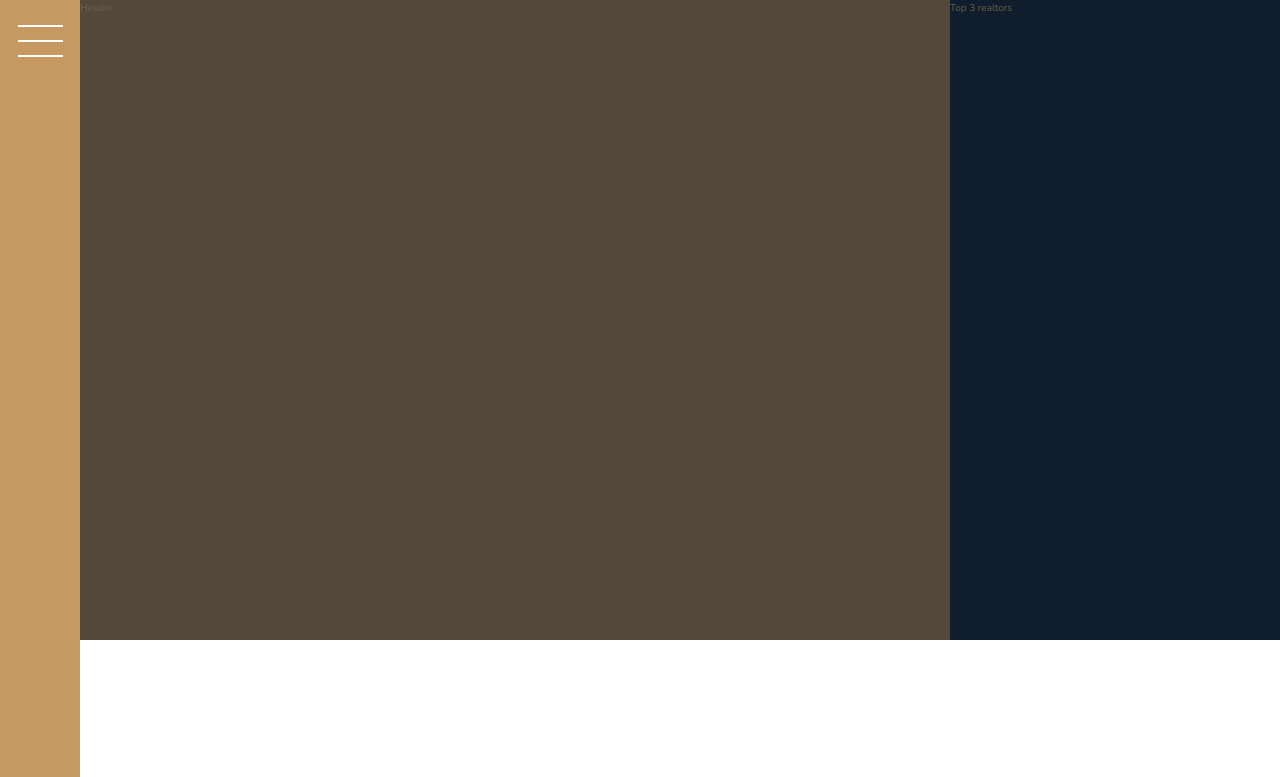
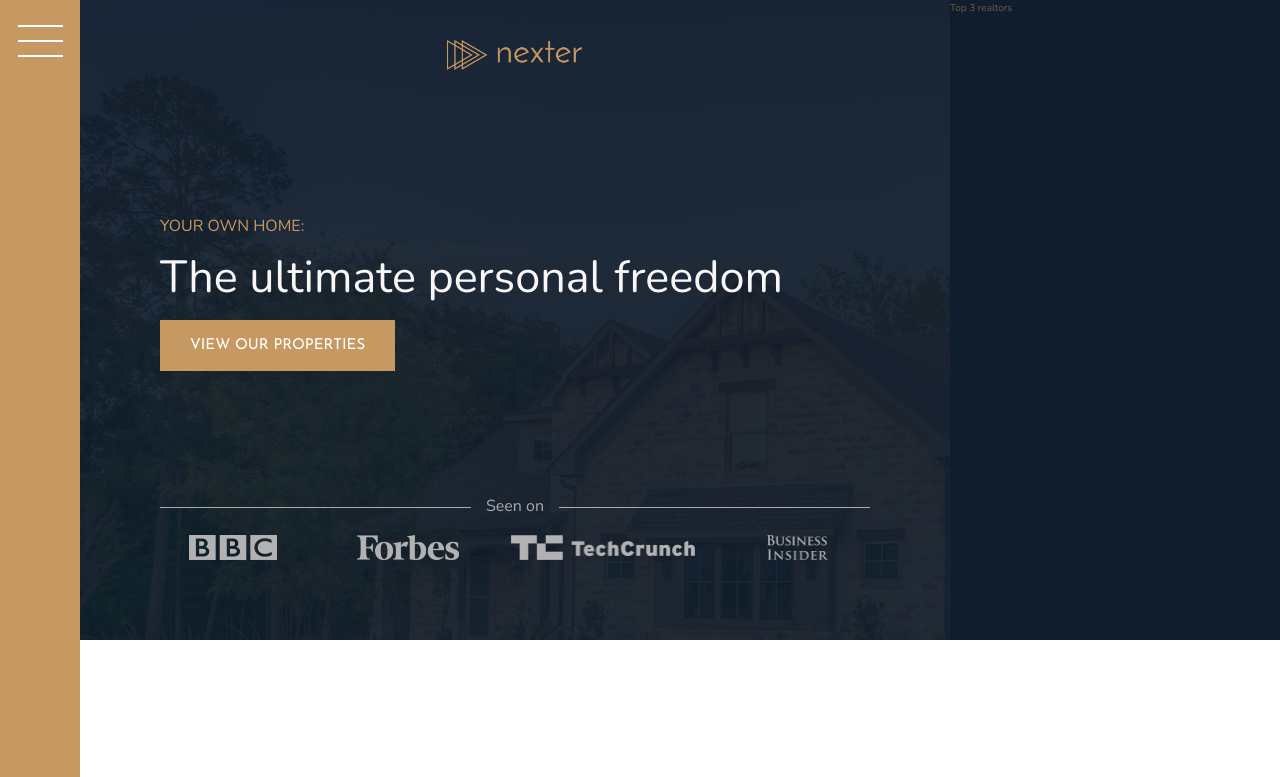
Before and after one commit to Mietlicha/Nexter, a website: page index.html in a window 1280 px wide. Shown: the top 777 px of the page. Drawn offline with nearby package versions, Linux system fonts and the light colour scheme.

Commit message:
add header section

```diff
--- a/index.html
+++ b/index.html
@@ -14,7 +14,19 @@
   </head>
   <body class="container">
     <div class="sidebar"><button class="nav-btn"></button></div>
-    <header class="header">Header</header>
+    <header class="header">
+      <img src="img/logo.png" alt="Nexter logo" class="header__logo" />
+      <h3 class="heading-3">Your own home:</h3>
+      <h1 class="heading-1">The ultimate personal freedom</h1>
+      <button class="btn header__btn">View our properties</button>
+      <div class="header__seenon-text">Seen on</div>
+      <div class="header__seenon-logos">
+        <img src="img/logo-bbc.png" alt="BBC logo" />
+        <img src="img/logo-forbes.png" alt="forbes logo" />
+        <img src="img/logo-techcrunch.png" alt="techcrunch logo" />
+        <img src="img/logo-bi.png" alt="Buiness insider logo" />
+      </div>
+    </header>
     <div class="realators">Top 3 realtors</div>
     <section class="features">
       <div class="feature">
--- a/package.json
+++ b/package.json
@@ -19,6 +19,6 @@
     "concat": "^1.0.3",
     "node-sass": "^4.5.3",
     "npm-run-all": "^4.1.1",
-    "postcss-cli": "^4.1.1"
+    "postcss-cli": "^7.1.1"
   }
 }
--- a/sass/_header.scss
+++ b/sass/_header.scss
@@ -1,4 +1,55 @@
 .header {
   background-color: $color-grey-dark-1;
   grid-column: full-start / col-end 6;
+  background-image: linear-gradient(
+      rgba($color-secondary, 0.93),
+      rgba($color-secondary, 0.93)
+    ),
+    url(../img/hero.jpeg);
+  padding: 8rem;
+  padding-top: 4rem;
+  display: grid;
+  grid-template-rows: 1fr min-content 5rem 1fr;
+  grid-row-gap: 1.5rem;
+  grid-row-gap: 1.5rem;
+  justify-content: center;
+
+  &__logo {
+    height: 3rem;
+    justify-self: center;
+  }
+
+  &__seenon-text {
+    display: grid;
+    grid-template-columns: 1fr max-content 1fr;
+    grid-column-gap: 1.5rem;
+    align-items: center;
+
+    font-size: 1.6rem;
+    color: $color-grey-light-2;
+
+    &::before,
+    &::after {
+      content: '';
+      height: 1px;
+      display: block;
+      background-color: currentColor;
+    }
+  }
+
+  &__seenon-logos {
+    display: grid;
+    grid-template-columns: repeat(4, 1fr);
+    grid-column-gap: 3rem;
+    justify-items: center;
+    img {
+      height: 2.5rem;
+      filter: brightness(70%);
+    }
+  }
+
+  &__btn {
+    align-self: start;
+    justify-self: start;
+  }
 }
--- a/sass/_typography.scss
+++ b/sass/_typography.scss
@@ -5,6 +5,9 @@
 
 .heading-1 {
   @extend %heading;
+  font-size: 4.5rem;
+  color: $color-grey-light-1;
+  line-height: 1;
 }
 
 .heading-2 {
```
Also changed, not shown: css/style.css, 1 other file.
